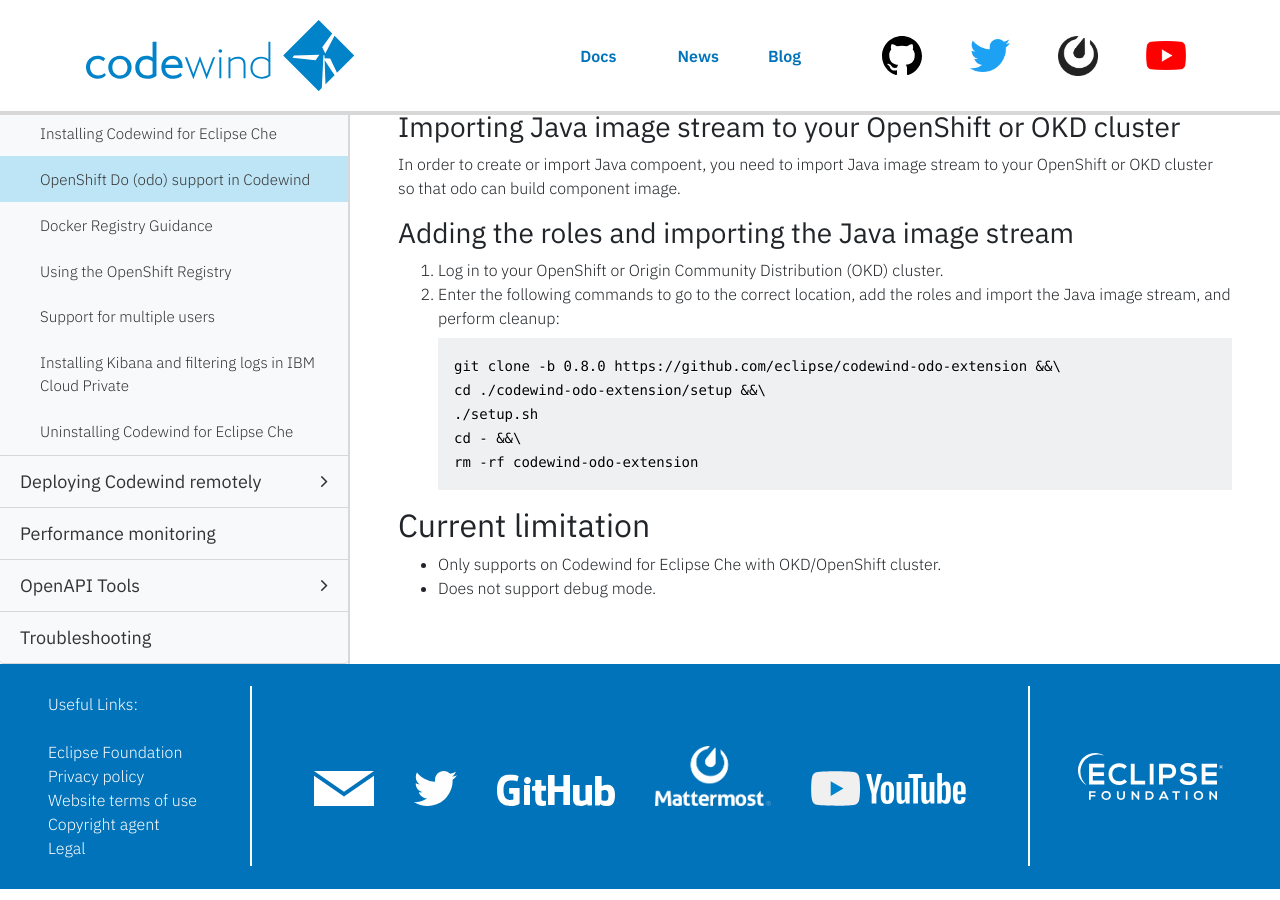
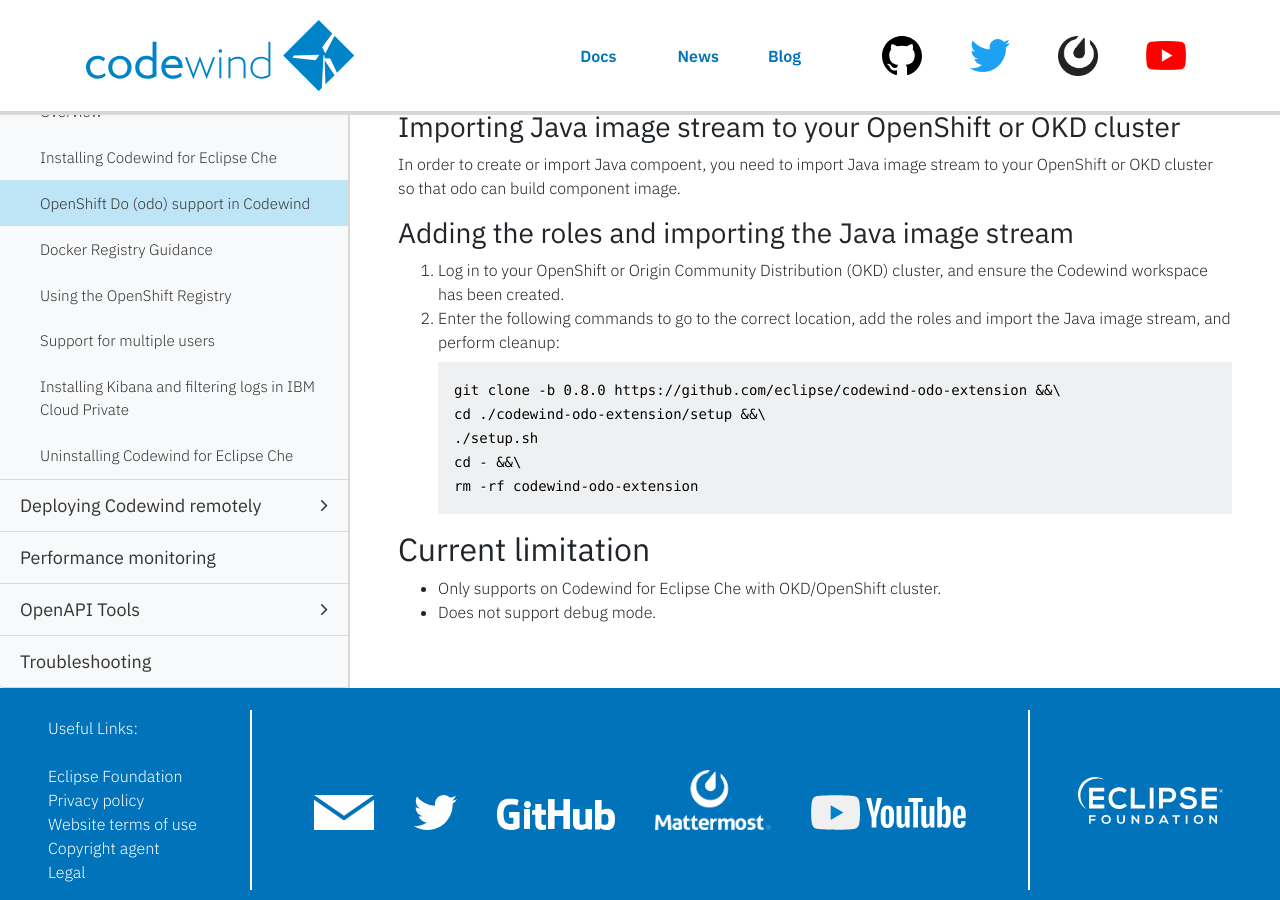
Before and after one commit to eclipse-archived/codewind-docs, a Jekyll site: the page built from docs/_documentations/mdt-che-odo-support.md, in a window 1280 px wide and 900 px high, scrolled down 571 px. Built offline with Jekyll 4.4.1, drawn with Linux system fonts in a browser that asks for light colours; nearby versions of some CDN libraries; comment, search, counter and statistics services are not loaded.

Commit message:
Update odo setup instruction
Signed-off-by: jingfu wang <jingfu.j.wang@ibm.com>

````diff
--- a/docs/_documentations/mdt-che-odo-support.md
+++ b/docs/_documentations/mdt-che-odo-support.md
@@ -31,7 +31,7 @@ The extension needs additional roles for accessing OpenShift resources. Use the
 In order to create or import Java compoent, you need to import Java image stream to your OpenShift or OKD cluster so that odo can build component image.
 
 ### Adding the roles and importing the Java image stream
-1. Log in to your OpenShift or Origin Community Distribution (OKD) cluster.
+1. Log in to your OpenShift or Origin Community Distribution (OKD) cluster, and ensure the Codewind workspace has been created.
 2. Enter the following commands to go to the correct location, add the roles and import the Java image stream, and perform cleanup:
 ```
 git clone -b 0.8.0 https://github.com/eclipse/codewind-odo-extension &&\
````
